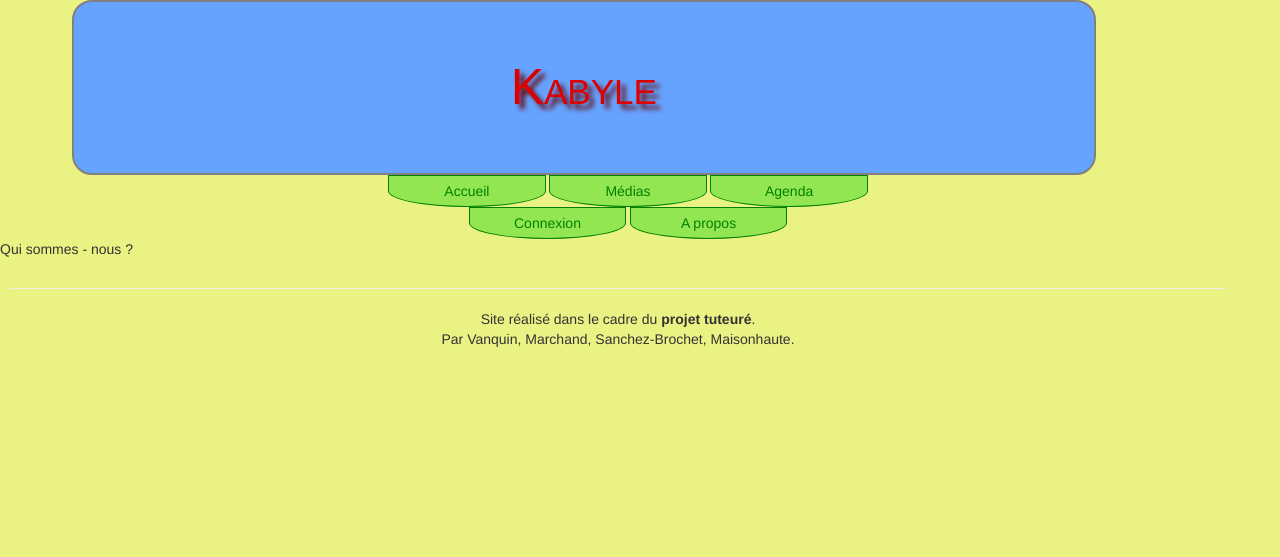
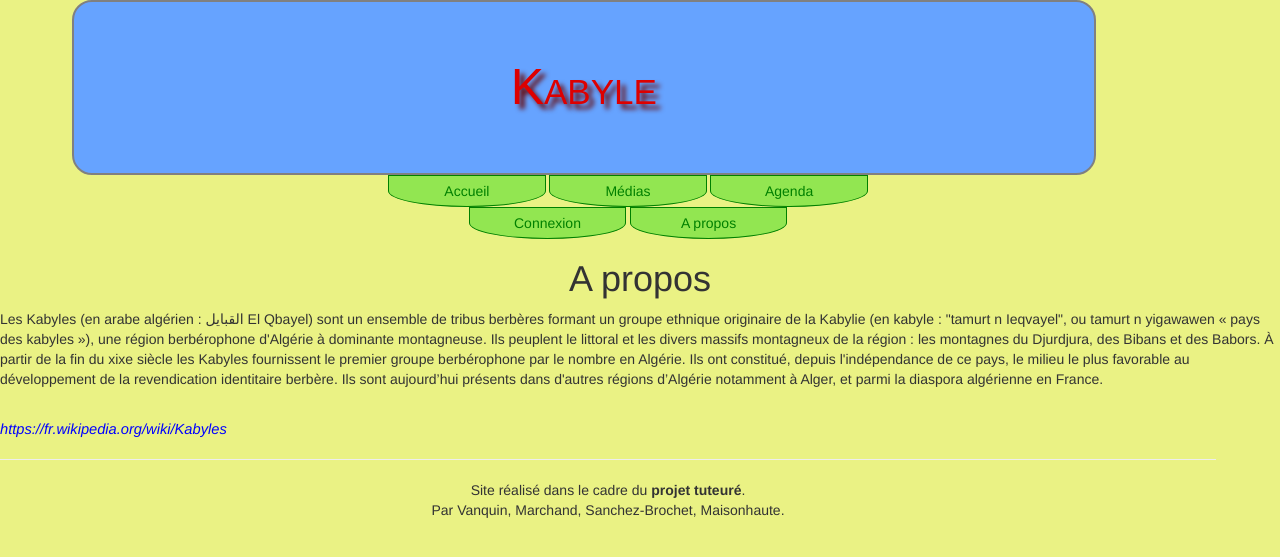
Before and after one commit to kirbyVAN/ProjetKabyle, a PHP site: page /index.php?page=who in a window 1280 px wide. Shown: the top 557 px of the page. Run offline with PHP 8.4, Linux system fonts and the light colour scheme.

Commit message:
Affichage et End
Ajout du nom des colones dans addAdmin.php
texte descriptif issu de wikipedia dans "a propos"
Normalement, c'est fini.

```diff
--- a/views/who.php
+++ b/views/who.php
@@ -3,8 +3,10 @@
 	ob_start();
 
 	echo '
-	<p>Qui sommes - nous ?</p>
-
+	<h1>A propos</h1>
+	<p>Les Kabyles (en arabe algérien : القبايل El Qbayel) sont un ensemble de tribus berbères formant un groupe ethnique originaire de la Kabylie (en kabyle : "tamurt n Ieqvayel", ou tamurt n yigawawen « pays des kabyles »), une région berbérophone d\'Algérie à dominante montagneuse. Ils peuplent le littoral et les divers massifs montagneux de la région : les montagnes du Djurdjura, des Bibans et des Babors. À partir de la fin du xixe siècle les Kabyles fournissent le premier groupe berbérophone par le nombre en Algérie. Ils ont constitué, depuis l\'indépendance de ce pays, le milieu le plus favorable au développement de la revendication identitaire berbère. Ils sont aujourd’hui présents dans d\'autres régions d’Algérie notamment à Alger, et parmi la diaspora algérienne en France.</p>
+	<br/>
+	<i style="color:blue; font-size:11pt;">https://fr.wikipedia.org/wiki/Kabyles</i>
 	';
 
 
```
Also changed, not shown: views/addAdmin.php (+9 -1 lines).
